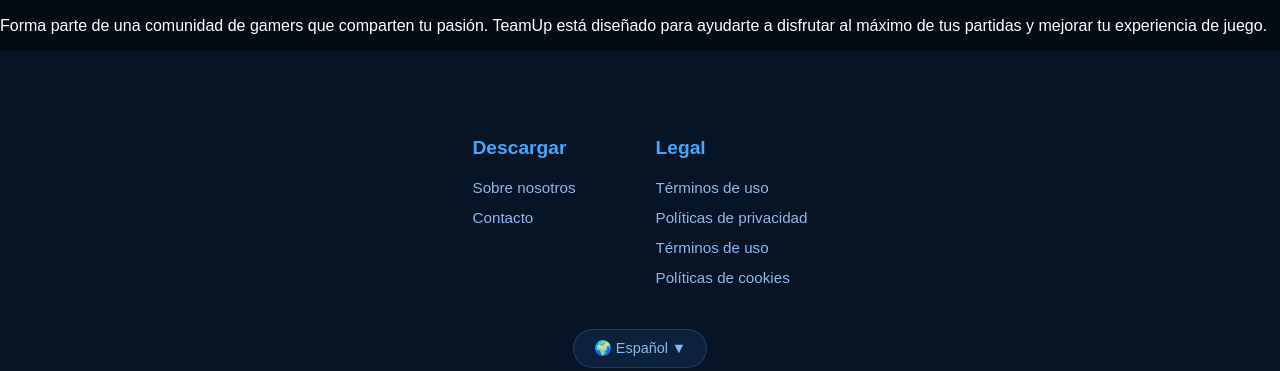
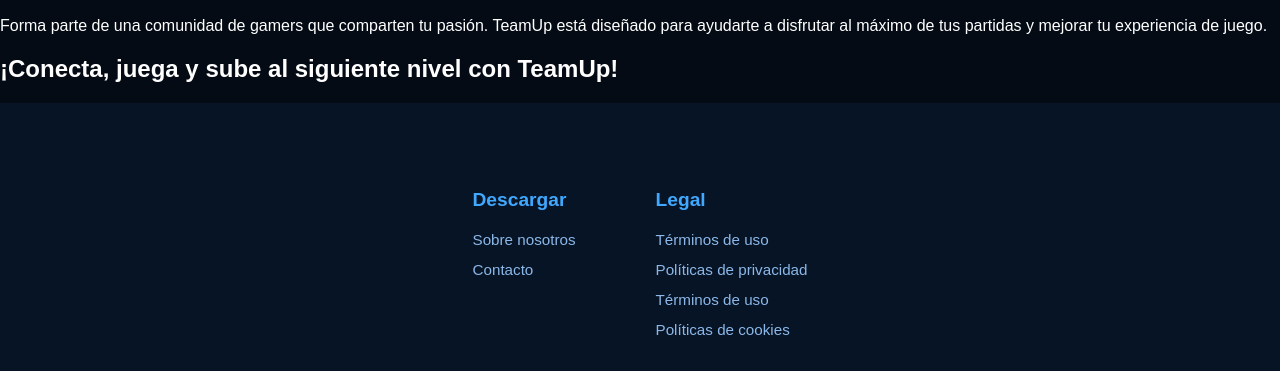
Before and after one commit to LaSalleGracia-Projectes/projecte-aplicaci-web-client-g11billgates, a plain HTML site: page sobre_nosotros.html in a window 1280 px wide. Shown: the part 445-816 px from the top of the page. Drawn offline with Linux system fonts and the light colour scheme.

Commit message:
feat: agregar llamado a la acción en Sobre Nosotros

```diff
--- a/sobre_nosotros.html
+++ b/sobre_nosotros.html
@@ -53,6 +53,9 @@
             </p>
         </div>
     </section>
+    <section class="cta">
+        <h2>¡Conecta, juega y sube al siguiente nivel con TeamUp!</h2>
+    </section>
     <footer>
         <div class="footer-links">
             <div>
```
